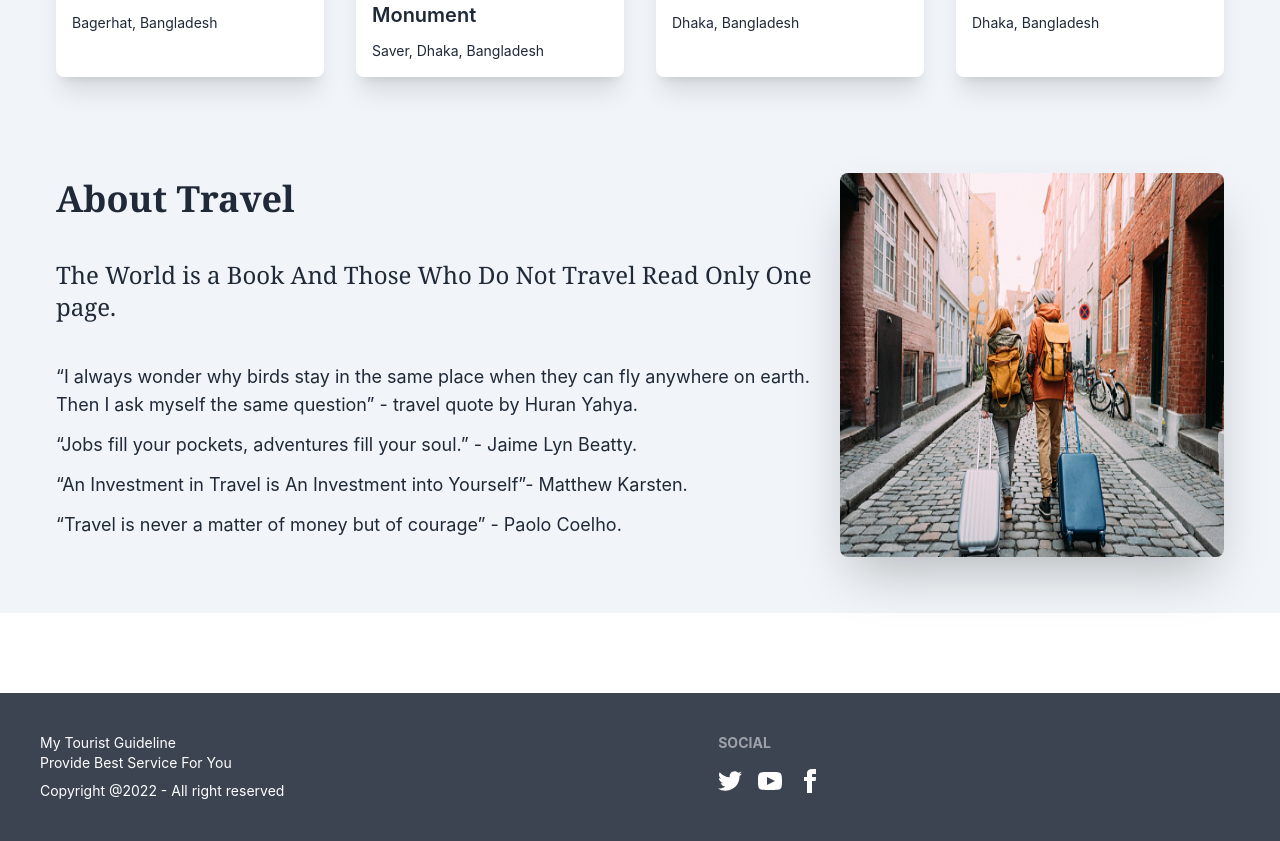
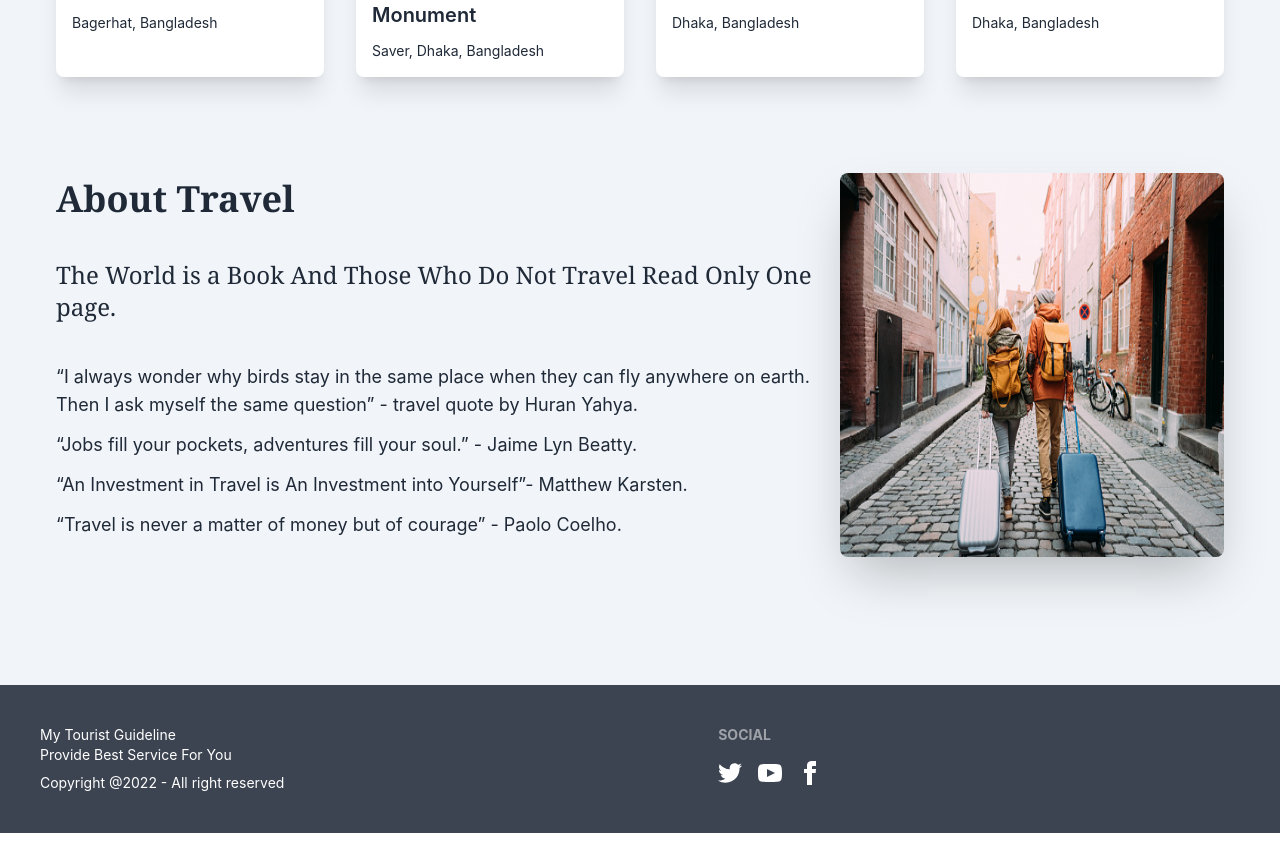
Before and after one commit to mintusarker/-my-tourist-guide-client, a React (Create React App) app: page / in a window 1280 px wide. Shown: the part 1209-2050 px from the top of the page. Built offline with nearby package versions, Linux system fonts and the light colour scheme; no server answers.

Commit message:
modified

```diff
--- a/src/Pages/Home/About/About.js
+++ b/src/Pages/Home/About/About.js
@@ -4,7 +4,7 @@ import travel3 from '../../../assets/travel3.jpg'
 const About = () => {
     return (
 
-            <div className="hero w-full p-10 bg-slate-100">
+            <div className="hero w-full p-10 pb-28 bg-slate-100">
                 <div className="hero-content flex-col lg:flex-row-reverse">
                     <img alt='' src={travel3} className="max-w-sm h-96 w-full rounded-lg shadow-2xl" />
                     <div>
--- a/src/Shared/Footer/Footer.js
+++ b/src/Shared/Footer/Footer.js
@@ -3,7 +3,7 @@ import React from 'react';
 const Footer = () => {
     return (
         <div>
-            <footer className="footer p-10 mt-20 bg-neutral text-neutral-content">
+            <footer className="footer p-10 bg-neutral text-neutral-content">
                 <div>
 
                     <p>My Tourist Guideline<br /> Provide Best Service For You</p> <p>Copyright @2022 - All right reserved</p>
```
